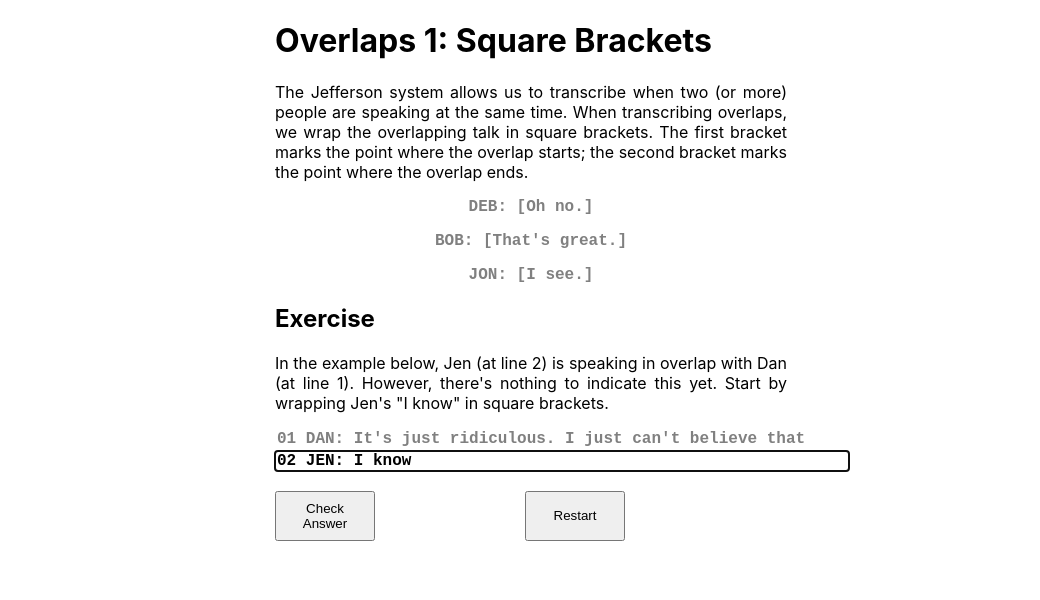
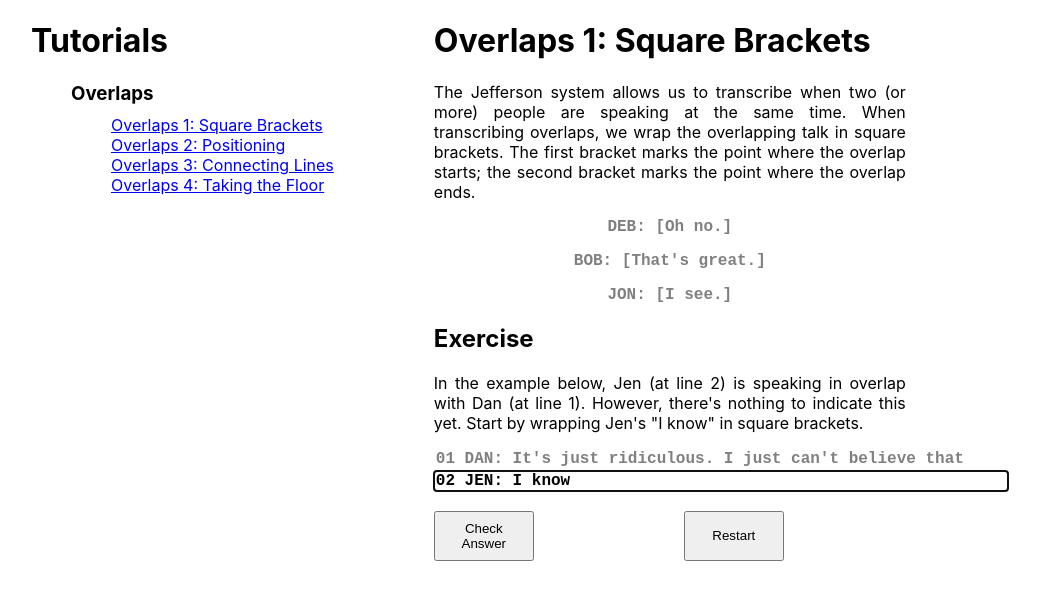
Before and after one commit to joseph-ford10/tutorial, a React (Create React App) app: page /overlap1 in a window 1280 px wide. Shown: the top 600 px of the page, without its empty margins (109-1149 px from the left). Built offline with nearby package versions, Linux system fonts and the light colour scheme.

Commit message:
Add links to navlist

```diff
--- a/src/Layout.js
+++ b/src/Layout.js
@@ -32,6 +32,7 @@ const Layout = ({
   return (
     <>
       <div className="wrapper">
+        <NavList />
         <main>
           <h1>{title}</h1>
           <p>{explanation}</p>
--- a/src/NavList.js
+++ b/src/NavList.js
@@ -1,16 +1,28 @@
 import React from 'react'
+
+import { BrowserRouter, Routes, Route } from 'react-router-dom'
+
+import { Link } from 'react-router-dom'
 
 const NavList = () => {
   return (
     <ul>
-      <li>
-        <h2 className="listMainHead">Home</h2>
-        <h2 className="listMainHead">Tutorials</h2>
+      <li className="mainList">
+        <h1 className="listMainHead">Tutorials</h1>
         <ul>
           <h3 className="listSubHead">Overlaps</h3>
-          <ul>Overlaps 1: Square Brackets</ul>
-          <ul>Overlaps 2: Positioning</ul>
-          <ul>Overlaps 3: Connecting Lines</ul>
+          <ul>
+            <Link to="/overlap1">Overlaps 1: Square Brackets</Link>
+          </ul>
+          <ul>
+            <Link to="/overlap2">Overlaps 2: Positioning</Link>
+          </ul>
+          <ul>
+            <Link to="/overlap3">Overlaps 3: Connecting Lines</Link>
+          </ul>
+          <ul>
+            <Link to="/overlap4">Overlaps 4: Taking the Floor</Link>
+          </ul>
         </ul>
       </li>
     </ul>
--- a/src/index.css
+++ b/src/index.css
@@ -33,8 +33,9 @@ form {
 
 .wrapper {
   display: flex;
-  justify-content: space-evenly;
   text-align: justify;
+  margin-left: 100px;
+  gap: 100px;
 }
 
 main {
@@ -130,12 +131,15 @@ main {
 
 .listSubHead {
   margin-bottom: 10px;
-  margin-top: 0;
+  margin-top: 16px;
+}
+
+.mainList {
+  list-style-type: none;
 }
 
 .listMainHead {
-  margin-bottom: 10px;
-  margin-top: 0px;
+  list-style-type: none;
   list-style-type: none;
 }
 
```
